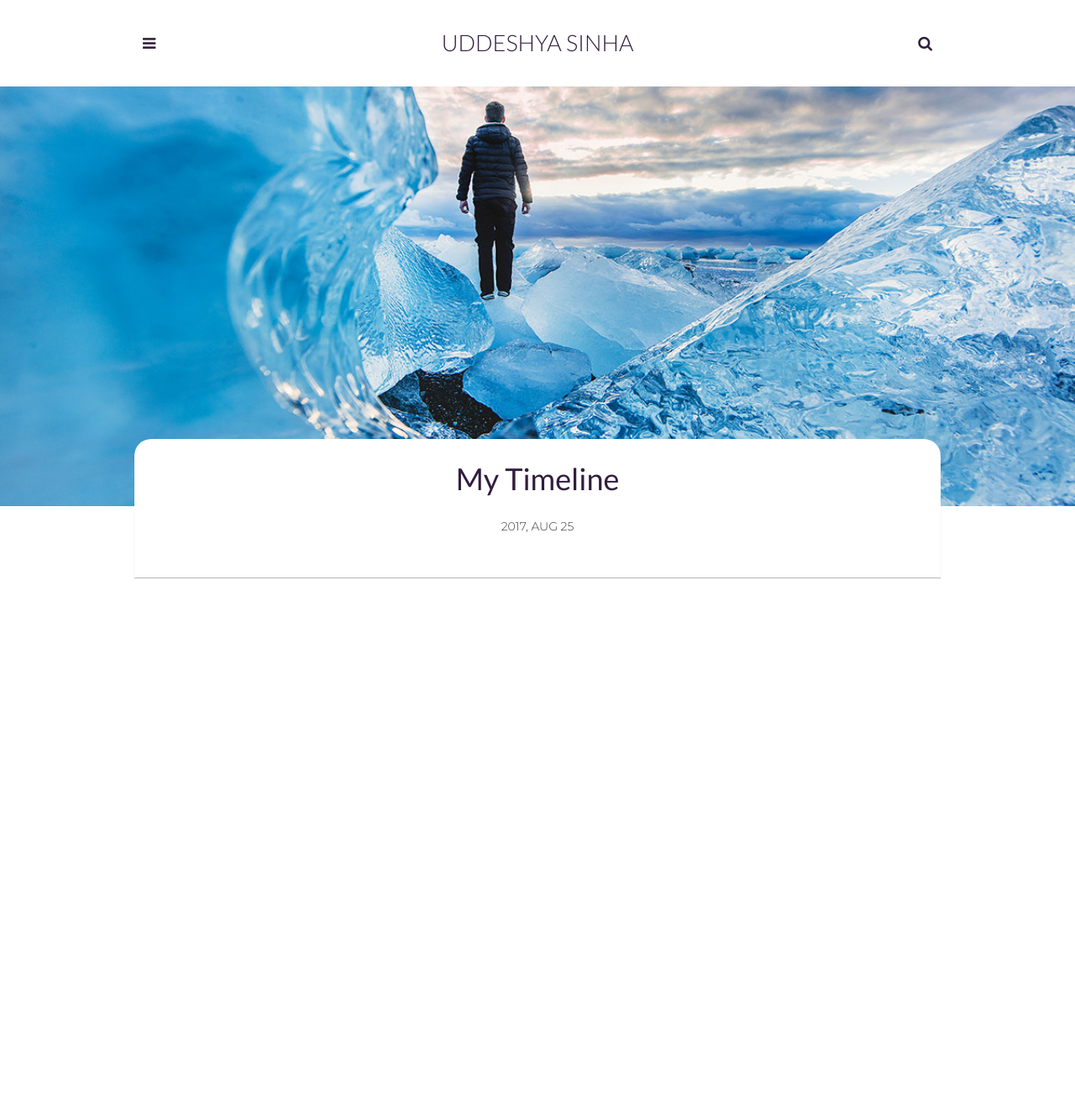
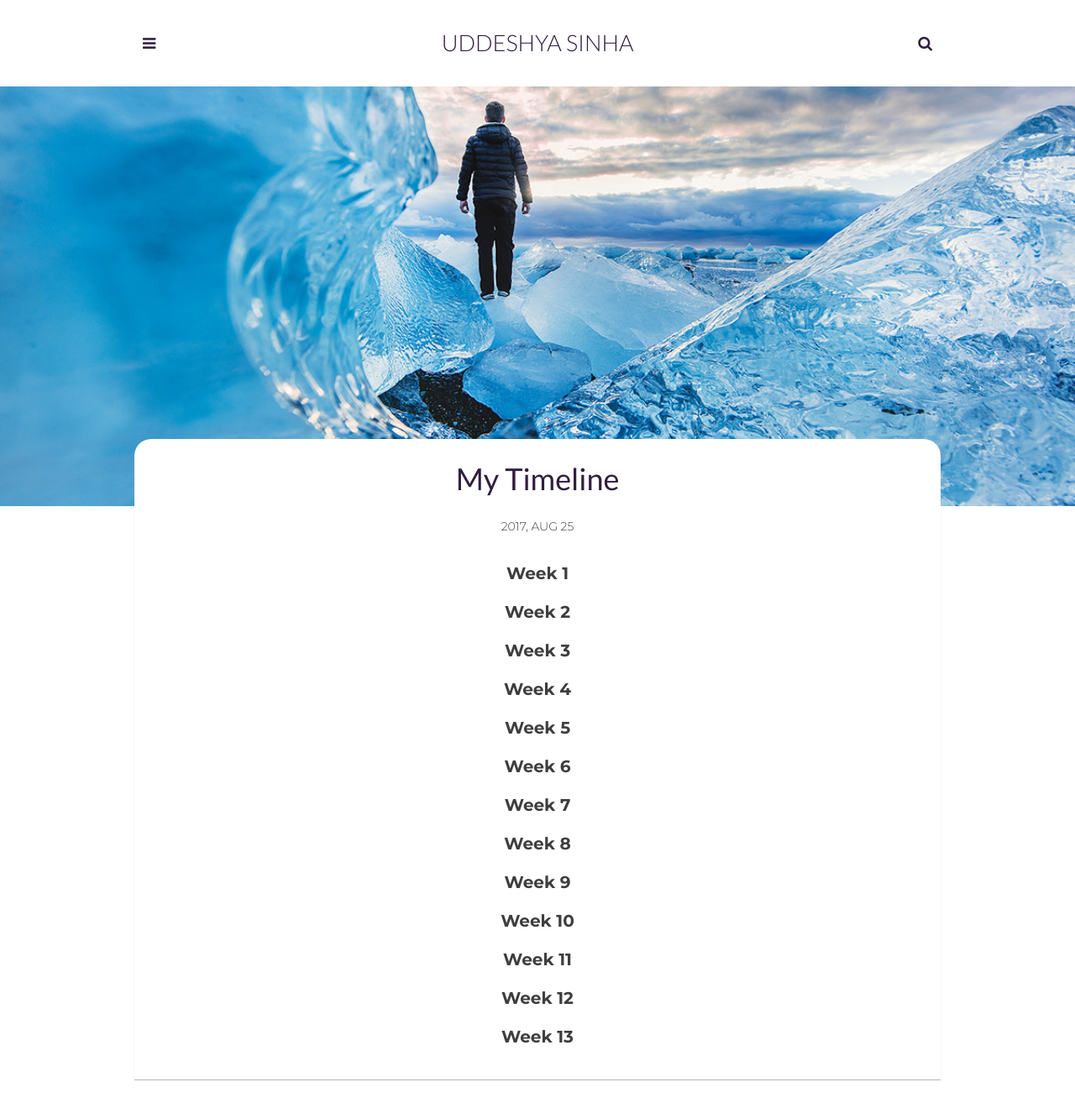
Before and after one commit to SinhaUddeshya/sinhauddeshya.github.io, a Jekyll site: the page built from _posts/2017-08-25-i-conquer-the-himalayas.markdown, in a window 1280 px wide. Shown: the top 1326 px of the page at 84% size. Built offline with Jekyll 4.4.1, drawn with Linux system fonts in a browser that asks for light colours.

Commit message:
Update 2017-08-25-i-conquer-the-himalayas.markdown

```diff
--- a/_posts/2017-08-25-i-conquer-the-himalayas.markdown
+++ b/_posts/2017-08-25-i-conquer-the-himalayas.markdown
@@ -7,3 +7,16 @@ img: post-1.jpg # Add image post (optional)
 tags: []
 author: Adam Neilson # Add name author (optional)
 ---
+<p align="center"><span style="font-size:20px"><b>Week 1</b></span></p>
+<p align="center"><span style="font-size:20px"><b>Week 2</b></span></p>
+<p align="center"><span style="font-size:20px"><b>Week 3</b></span></p>
+<p align="center"><span style="font-size:20px"><b>Week 4</b></span></p>
+<p align="center"><span style="font-size:20px"><b>Week 5</b></span></p>
+<p align="center"><span style="font-size:20px"><b>Week 6</b></span></p>
+<p align="center"><span style="font-size:20px"><b>Week 7</b></span></p>
+<p align="center"><span style="font-size:20px"><b>Week 8</b></span></p>
+<p align="center"><span style="font-size:20px"><b>Week 9</b></span></p>
+<p align="center"><span style="font-size:20px"><b>Week 10</b></span></p>
+<p align="center"><span style="font-size:20px"><b>Week 11</b></span></p>
+<p align="center"><span style="font-size:20px"><b>Week 12</b></span></p>
+<p align="center"><span style="font-size:20px"><b>Week 13</b></span></p>
```
